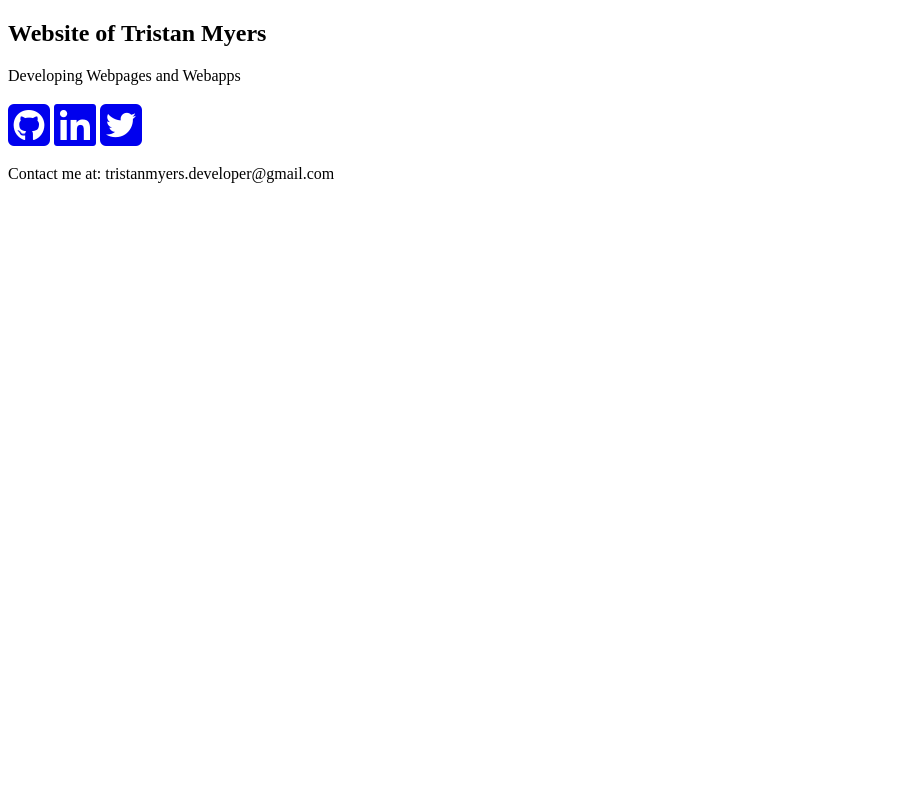
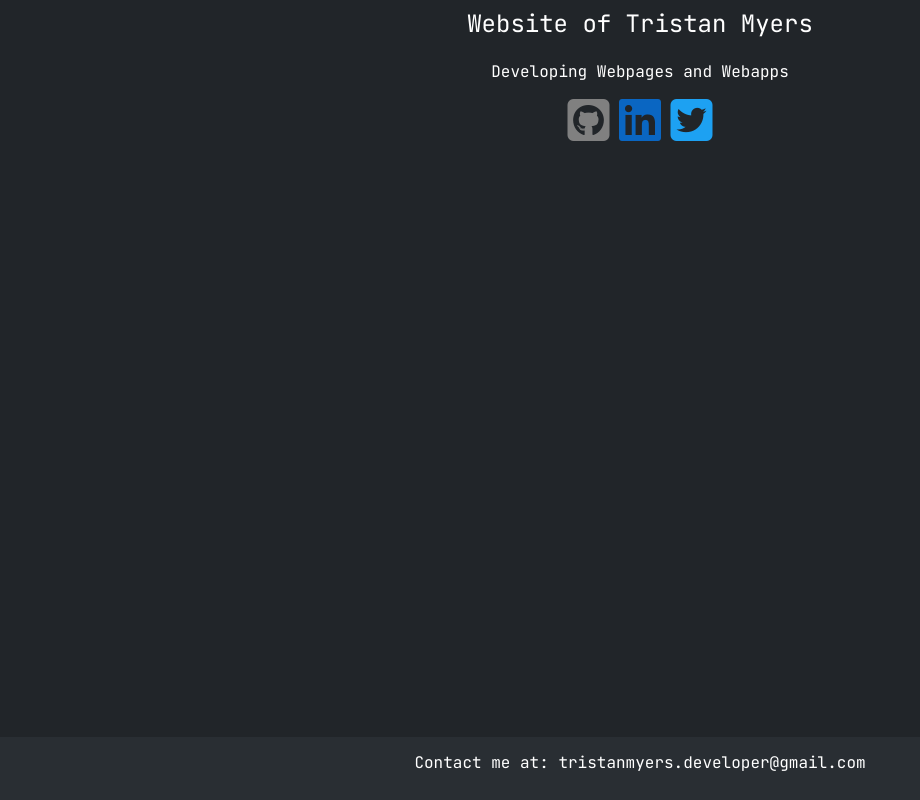
Before and after one commit to tristanmyers/website, a website: page index.html in a window 1280 px wide. Shown: the whole page, without its empty margins (0-920 px from the left). Drawn offline with Linux system fonts and the light colour scheme; the site is published under a folder, as on GitHub Pages, so addresses that start at the root find nothing.

Commit message:
changed ref directories for node

```diff
--- a/index.html
+++ b/index.html
@@ -7,9 +7,9 @@
     <link rel="preconnect" href="https://fonts.gstatic.com">
     <link href="https://fonts.googleapis.com/css2?family=JetBrains+Mono&display=swap" rel="stylesheet">
     <script src="https://kit.fontawesome.com/1947897511.js" crossorigin="anonymous"></script>
-    <link rel="stylesheet" href="/styles/index.css">
-    <link rel="stylesheet" href="/styles/projects.css">
-    <link rel="stylesheet" href="/styles/skills.css">
+    <link rel="stylesheet" href="styles/index.css">
+    <link rel="stylesheet" href="styles/projects.css">
+    <link rel="stylesheet" href="styles/skills.css">
 </head>
 <body id="dark-mode">
     <div id="container">
@@ -33,6 +33,7 @@
             </footer>
         </div>
 
-        <script src="/scripts/index.js"></script>
+        <script  type="module" src="scripts/index.js"></script>
+        <script type="module" src="scripts/ProjectCard.js"></script>
 </body>
 </html>
```
